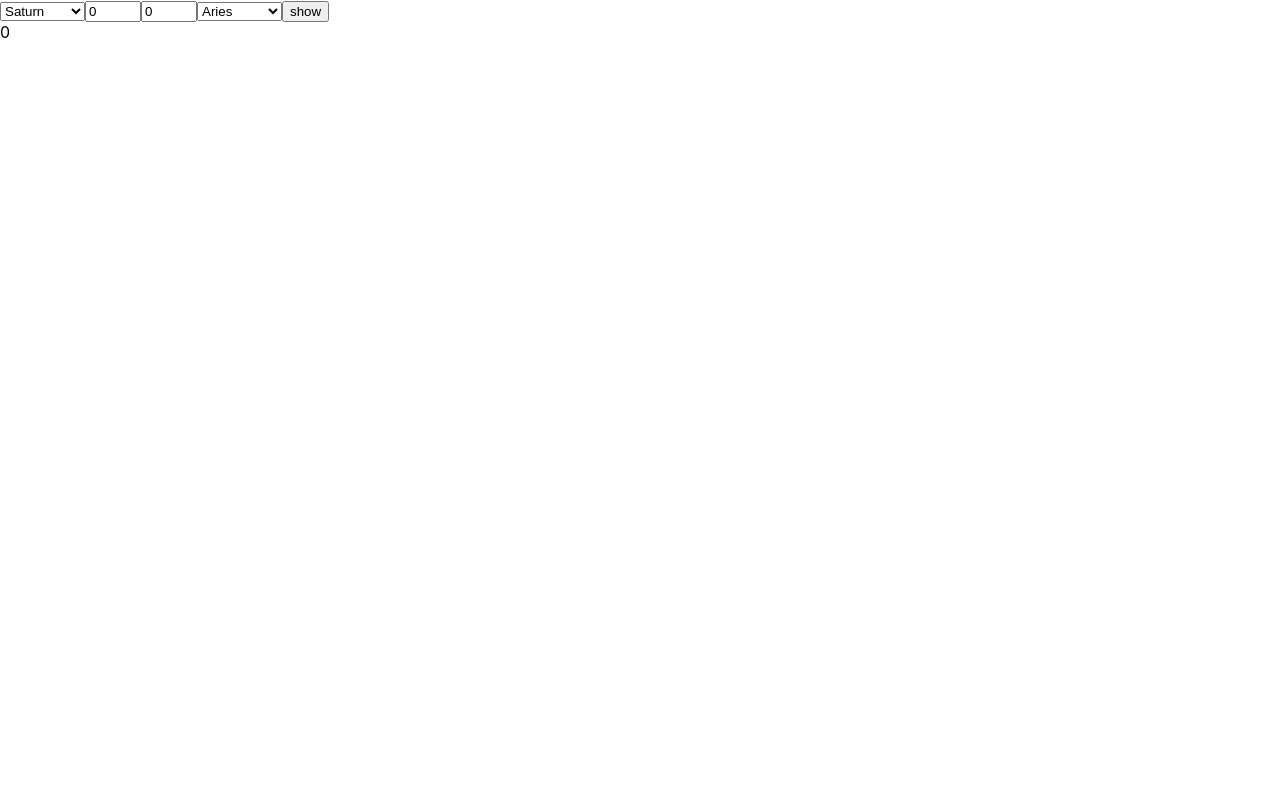
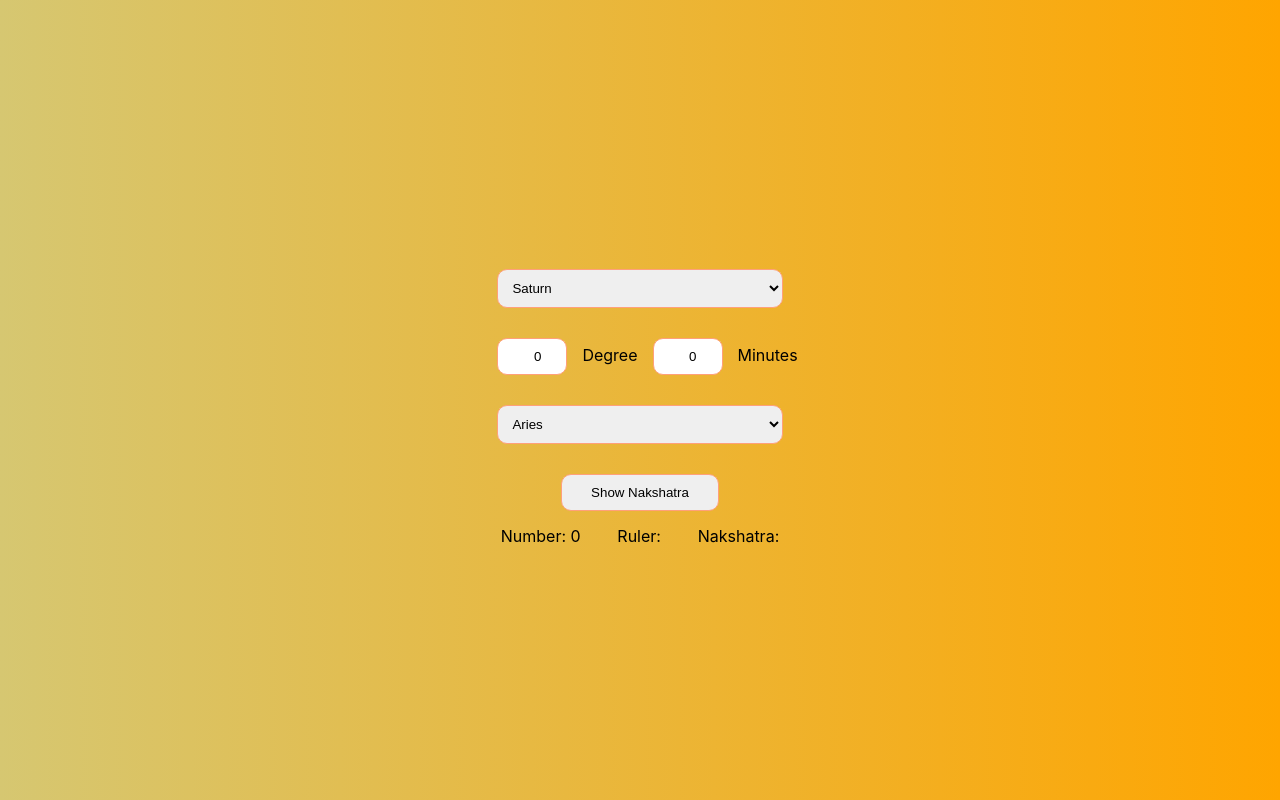
Before and after one commit to salmannotkhan/nakshatra, a React (Create React App) app: page / in a window 1280 px wide. Built offline with nearby package versions, Linux system fonts and the light colour scheme.

Commit message:
Added basic styling

```diff
--- a/package.json
+++ b/package.json
@@ -9,6 +9,7 @@
     "react": "^17.0.2",
     "react-dom": "^17.0.2",
     "react-scripts": "5.0.0",
+    "sass": "^1.45.2",
     "web-vitals": "^2.1.2"
   },
   "scripts": {
--- a/src/App.css
+++ /dev/null
@@ -1,38 +0,0 @@
-.App {
-  text-align: center;
-}
-
-.App-logo {
-  height: 40vmin;
-  pointer-events: none;
-}
-
-@media (prefers-reduced-motion: no-preference) {
-  .App-logo {
-    animation: App-logo-spin infinite 20s linear;
-  }
-}
-
-.App-header {
-  background-color: #282c34;
-  min-height: 100vh;
-  display: flex;
-  flex-direction: column;
-  align-items: center;
-  justify-content: center;
-  font-size: calc(10px + 2vmin);
-  color: white;
-}
-
-.App-link {
-  color: #61dafb;
-}
-
-@keyframes App-logo-spin {
-  from {
-    transform: rotate(0deg);
-  }
-  to {
-    transform: rotate(360deg);
-  }
-}
--- a/src/App.jsx
+++ b/src/App.jsx
@@ -1,4 +1,4 @@
-import "./App.css";
+import "./App.scss";
 import { useEffect, useReducer } from "react";
 import table1 from "./table1.json";
 import table2 from "./table2.json";
@@ -77,6 +77,7 @@ function App() {
                     <option value="Moon">Moon</option>
                     <option value="Ascendant">Ascendant</option>
                 </select>
+                <div className="degree-minutes">
                     <input
                         type="number"
                         name="degree"
@@ -84,9 +85,13 @@ function App() {
                         min={0}
                         max={30}
                         onChange={(e) =>
-                        dispatch({ type: e.target.name, value: e.target.value })
+                            dispatch({
+                                type: e.target.name,
+                                value: e.target.value,
+                            })
                         }
                     />
+                    Degree
                     <input
                         type="number"
                         name="minutes"
@@ -94,9 +99,14 @@ function App() {
                         min={0}
                         max={60}
                         onChange={(e) =>
-                        dispatch({ type: e.target.name, value: e.target.value })
+                            dispatch({
+                                type: e.target.name,
+                                value: e.target.value,
+                            })
                         }
                     />
+                    Minutes
+                </div>
                 <select
                     name="zodiac"
                     value={state.zodiac}
@@ -116,11 +126,13 @@ function App() {
                     <option value="Aq">Aquarius</option>
                     <option value="Pi">Pisces</option>
                 </select>
-                <input type="submit" value="show" />
+                <input type="submit" value="Show Nakshatra" />
             </form>
-            {state.output1}
-            {state.ruler}
-            {state.nakshatra}
+            <div className="output">
+                <div className="number">Number: {state.output1}</div>
+                <div className="ruler">Ruler: {state.ruler}</div>
+                <div className="nakshtra">Nakshatra: {state.nakshatra}</div>
+            </div>
         </div>
     );
 }
--- /dev/null
+++ b/src/App.scss
@@ -0,0 +1,24 @@
+.input-box {
+    form {
+        display: flex;
+        flex-direction: column;
+        input,
+        select {
+            margin: 15px;
+            padding: 10px;
+            border: 1px solid lightsalmon;
+            border-radius: 10px;
+        }
+        input[type="number"] {
+            text-align: right;
+        }
+        input[type="submit"] {
+            align-self: center;
+            width: 50%;
+        }
+    }
+    .output {
+        display: flex;
+        justify-content: space-around;
+    }
+}
--- a/src/index.css
+++ /dev/null
@@ -1,13 +0,0 @@
-body {
-  margin: 0;
-  font-family: -apple-system, BlinkMacSystemFont, 'Segoe UI', 'Roboto', 'Oxygen',
-    'Ubuntu', 'Cantarell', 'Fira Sans', 'Droid Sans', 'Helvetica Neue',
-    sans-serif;
-  -webkit-font-smoothing: antialiased;
-  -moz-osx-font-smoothing: grayscale;
-}
-
-code {
-  font-family: source-code-pro, Menlo, Monaco, Consolas, 'Courier New',
-    monospace;
-}
--- /dev/null
+++ b/src/index.scss
@@ -0,0 +1,18 @@
+html,
+body {
+    min-height: 100%;
+    height: 100%;
+}
+
+body {
+    margin: 0;
+    font-family: -apple-system, BlinkMacSystemFont, "Segoe UI", "Roboto",
+        "Oxygen", "Ubuntu", "Cantarell", "Fira Sans", "Droid Sans",
+        "Helvetica Neue", sans-serif;
+    -webkit-font-smoothing: antialiased;
+    -moz-osx-font-smoothing: grayscale;
+    background-image: linear-gradient(to right, rgb(214, 199, 113), orange);
+    display: flex;
+    align-items: center;
+    justify-content: center;
+}
```
Also changed, not shown: src/index.jsx (+9 -9 lines), 1 other file (tests, documents, lock files or other folders). Lines whose indentation alone changed are shown as unchanged.
